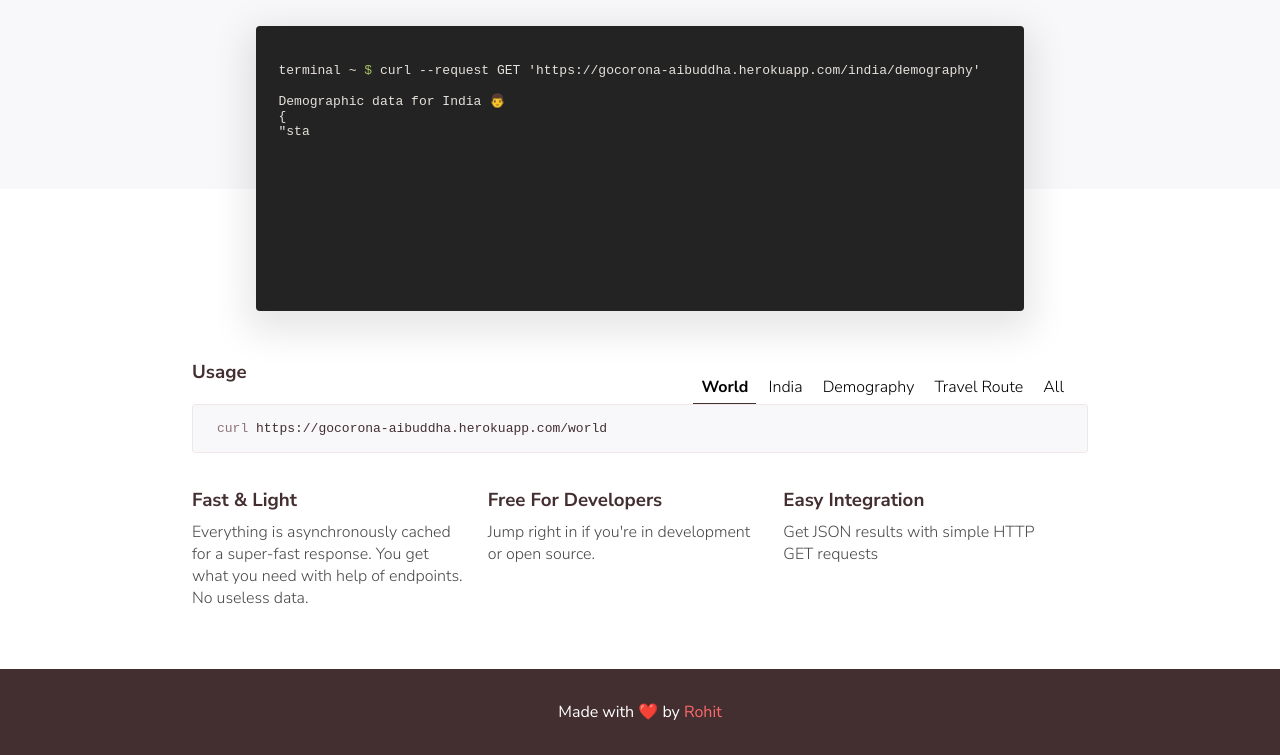
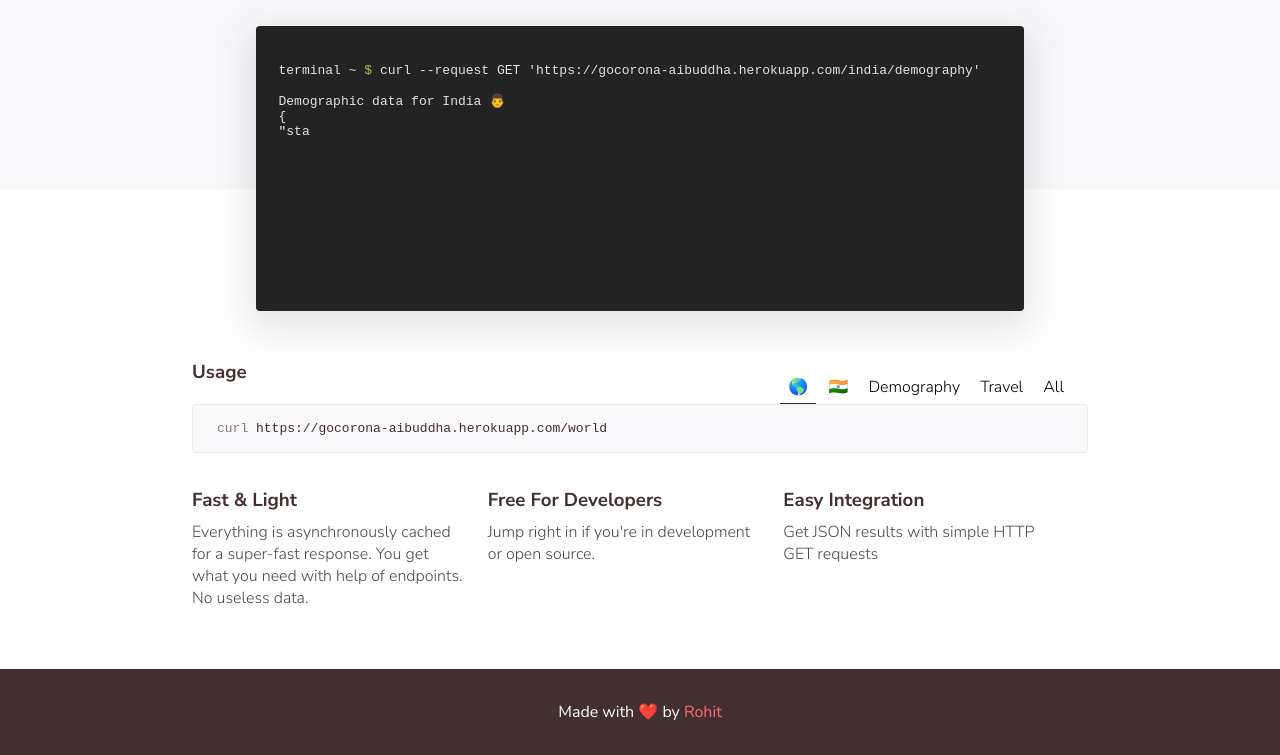
Before and after one commit to rohitnairtech/gocorona-api, a website: page index.html in a window 1280 px wide. Shown: the part 181-936 px from the top of the page. Drawn offline with nearby package versions, Linux system fonts and the light colour scheme.

Commit message:
Tab name changed

```diff
--- a/index.html
+++ b/index.html
@@ -62,10 +62,10 @@
         <h3 class="section__title">Usage</h3>
         <div class="tab__container">
           <ul class="tab__menu">
-            <li class="tab active" data-tab="mac">World</li>
-            <li class="tab" data-tab="linux">India</li>
+            <li class="tab active" data-tab="mac">🌎</li>
+            <li class="tab" data-tab="linux">🇮🇳</li>
             <li class="tab" data-tab="android">Demography</li>
-            <li class="tab" data-tab="tizen">Travel Route</li>
+            <li class="tab" data-tab="tizen">Travel</li>
             <li class="tab" data-tab="win">All</li>
           </ul>
           <pre class="nohighlight code">
```
